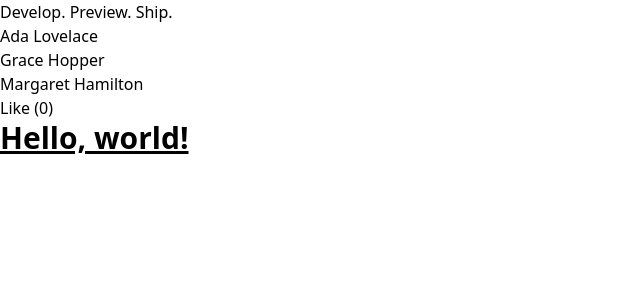
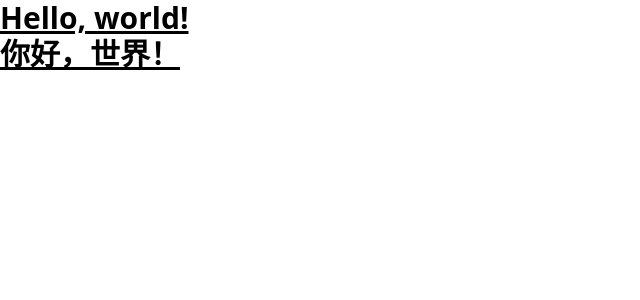
Before and after one commit to jonathanhu7/ECNC-Student-Assistant-Schedule-System, a Next.js app: page / in a window 1280 px wide. Shown: the top 300 px of the page, without its empty margins (0-640 px from the left). Built offline with nearby package versions, Linux system fonts and the light colour scheme.

Commit message:
chore: 删除了不必要的文字及组件

```diff
--- a/app/like-button.tsx
+++ /dev/null
@@ -1,13 +0,0 @@
-'use client'
-
-import React, { useState } from 'react'
-
-export default function LikeButton (): React.ReactElement {
-  const [likes, setLikes] = useState(0)
-
-  function handleClick (): void {
-    setLikes(likes + 1)
-  }
-
-  return <button onClick={handleClick}>Like ({likes})</button>
-}
--- a/app/page.tsx
+++ b/app/page.tsx
@@ -1,24 +1,13 @@
-import LikeButton from './like-button'
 import React from 'react'
-function Header ({ title }: { title: string }): React.ReactElement {
-  return <h1>{title !== '' ? title : 'Default title'}</h1>
-}
-
 export default function HomePage (): React.ReactElement {
-  const names = ['Ada Lovelace', 'Grace Hopper', 'Margaret Hamilton']
-
   return (
-        <div>
-            <Header title="Develop. Preview. Ship." />
-            <ul>
-                {names.map((name) => (
-                    <li key={name}>{name}</li>
-                ))}
-            </ul>
-            <LikeButton />
-            <h1 className="text-3xl font-bold underline">
-                Hello, world!
-            </h1>
-        </div>
+    <div>
+      <h1 className="text-3xl font-bold underline">
+        Hello, world!
+      </h1>
+      <h1 className="text-3xl font-bold underline">
+        你好，世界！
+      </h1>
+    </div>
   )
 }
--- /dev/null
+++ b/app/ui/fonts.ts
@@ -0,0 +1,3 @@
+import { Inter } from 'next/font/google'
+
+export const inter = Inter({ subsets: ['latin'] })
```
